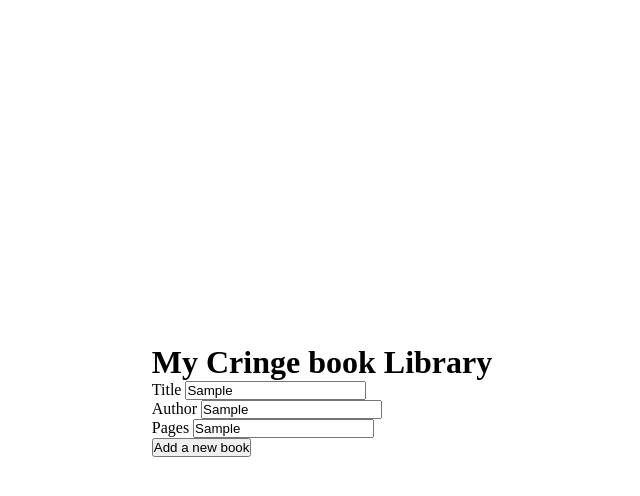
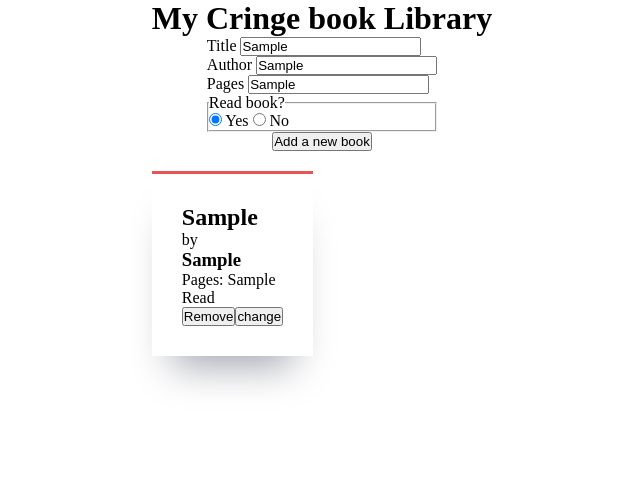
Before and after one commit to Wylujany/Library, a plain HTML site: page index.html in a window 1280 px wide. Both pictures are taken after typing "Sample", "Sample", "Sample" into the empty fields and a click on the button "Add a new book". Shown: the whole page, without its empty margins (318-958 px from the left). Drawn offline with Linux system fonts and the light colour scheme.

Commit message:
Add all functionality

```diff
--- a/index.html
+++ b/index.html
@@ -9,17 +9,32 @@
   </head>
   <body>
     <div id="main-container">
+        <div id="form-container">
       <h1>My Cringe book Library</h1>
       <form>
         <laber for="title">Title</laber>
         <input id="title" type="text" /><br />
         <laber for="author">Author</laber>
         <input id="author" type="text" /><br />
-        <laber for="pages">Pages</laber>
+        <laber for="pages" type="number">Pages</laber>
         <input id="pages" type="text" /><br />
+        <fieldset role="radiogroup">
+            <legend>Read book?</legend>
+            <label for="yes">
+              <input type="radio" id="yes" name="read" value="yes" checked>
+              <span>Yes</span>
+            </label>
+            <label for="no">
+              <input type="radio" id="no" name="read" value="no">
+              <span>No</span>
+            </label>
+          </fieldset>
       </form>
       <button id="addBookButton">Add a new book</button>
-      <div id="books-container"></div>
+    </div>
+      <div id="books-container">
+        </div>
+      </div>
     </div>
   </body>
   <script src="script.js"></script>
--- a/script.js
+++ b/script.js
@@ -1,21 +1,97 @@
-let myLibrary = [{ title: "sdf", author: "sdf", pages: "sdf" }];
-bookButton = document.querySelector("#addBookButton");
-function Book(title, author, pages) {
+"use strict";
+let bookButton = document.querySelector("#addBookButton");
+let booksContainer = document.querySelector("#books-container");
+
+bookButton.addEventListener("click", addBookToLibrary);
+
+let myLibrary = [];
+
+function Book(title, author, pages, read) {
   this.title = title;
   this.author = author;
   this.pages = pages;
+  this.read = read;
 }
-bookButton.addEventListener("click", addBookToLibrary);
+
 function addBookToLibrary() {
   let title = document.getElementById("title").value;
   let author = document.getElementById("author").value;
   let pages = document.getElementById("pages").value;
-  myLibrary.push(new Book(title, author, pages));
-  console.log(myLibrary);
-}
-function displayBooks() {
-  for (let i = 0; i < myLibrary.length; i++) {
-    console.log(myLibrary[i].title);
+  if (title == "" || author == "") {
+    return;
+  } else {
+    myLibrary.push(new Book(title, author, pages, getReadValue()));
+    clearList();
+    displayBooks();
   }
 }
-displayBooks();
+const getReadValue = () => {
+  if (document.querySelector('input[name="read"]:checked').value == "yes")
+    return true;
+  else return false;
+};
+function displayBooks() {
+  myLibrary.forEach((element) => {
+    let card = document.createElement("div");
+    card.classList = "card";
+
+    let h2 = document.createElement("h2");
+    h2.textContent = element.title;
+
+    let p1 = document.createElement("p");
+    p1.textContent = `by`;
+
+    let h3 = document.createElement("h3");
+    h3.textContent = element.author;
+
+    let p2 = document.createElement("p");
+    p2.textContent = `Pages: ${element.pages}`;
+    let read = document.createElement("p");
+
+    if (element.read == true) {
+      read.textContent = "Read";
+    } else {
+      read.textContent = "not yet";
+    }
+
+    let remove = document.createElement("button");
+    remove.textContent = "Remove";
+    remove.classList = "remove-button";
+
+    remove.addEventListener("click", () => {
+      booksContainer.removeChild(card);
+      myLibrary.splice(card, 1);
+    });
+    let change = document.createElement("button");
+    change.textContent = "change";
+    change.dataset.ID = myLibrary.indexOf(element);
+    change.classList = "change-button";
+
+    change.addEventListener("click", (element) => {
+      if (myLibrary[element.target.dataset.ID].read) {
+        //If the book is "read" pressing the button change it to "not read"
+        myLibrary[element.target.dataset.ID].read = false;
+      } else if (!myLibrary[element.target.dataset.ID].read) {
+        //If the book is "not read" pressing the button change it to "read"
+        myLibrary[element.target.dataset.ID].read = true;
+      }
+      clearList();
+      displayBooks();
+    });
+
+    booksContainer.append(card);
+    card.append(h2);
+    card.append(p1);
+    card.append(h3);
+    card.append(p2);
+    card.append(read);
+    card.append(remove);
+    card.append(change);
+  });
+}
+
+function clearList() {
+  while (booksContainer.firstChild) {
+    booksContainer.removeChild(booksContainer.lastChild);
+  }
+}
--- a/style.css
+++ b/style.css
@@ -1,3 +1,13 @@
+:root {
+  --grayishBlue: hsl(229, 6%, 66%);
+  --red: hsl(0, 78%, 62%);
+  --cyan: hsl(180, 62%, 55%);
+  --orange: hsl(34, 97%, 64%);
+  --blue: hsl(212, 86%, 64%);
+  --varyDarkBlue: hsl(234, 12%, 34%);
+  --veryLightGray: hsl(0, 0%, 98%);
+}
+
 * {
   box-sizing: border-box;
   padding: 0;
@@ -7,5 +17,20 @@ body {
   height: 100vh;
   display: flex;
   justify-content: center;
+}
+#form-container {
+  display: flex;
+  flex-direction: column;
   align-items: center;
 }
+#books-container {
+  display: flex;
+  flex-direction: row;
+  flex-wrap: wrap;
+}
+.card {
+  margin-top: 20px;
+  border-top: 3px solid var(--red);
+  padding: 30px;
+  box-shadow: 0px 30px 40px -20px var(--grayishBlue);
+}
```
